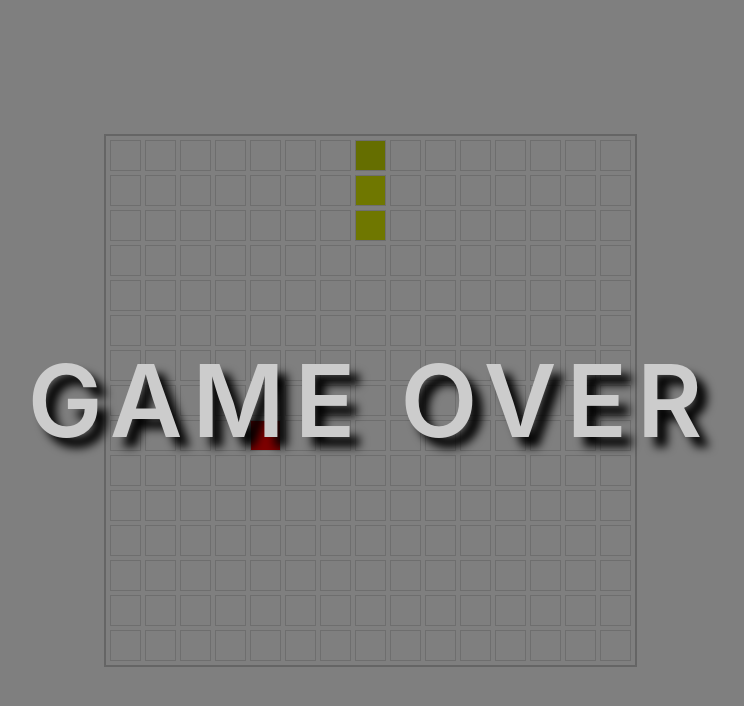
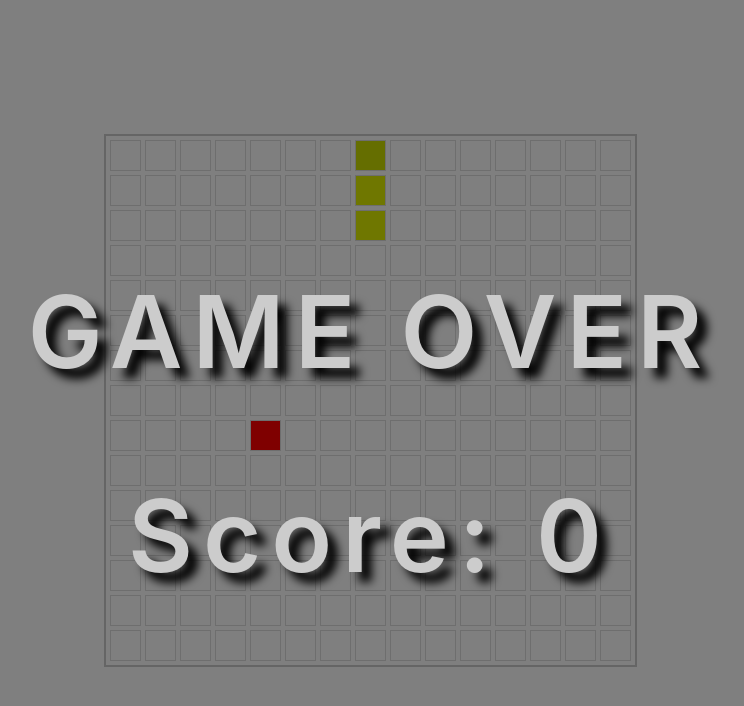
Before and after one commit to svlipatnikov/Snake, a React (Create React App) app: page / in a window 1280 px wide. Shown: the top 706 px of the page, without its empty margins (270-1014 px from the left). Built offline with nearby package versions, Linux system fonts and the light colour scheme.

Commit message:
Minor improvements

```diff
--- a/src/App.tsx
+++ b/src/App.tsx
@@ -1,11 +1,12 @@
-import React, { useEffect, useMemo, useRef, useState } from "react";
+import React, { useCallback, useEffect, useMemo, useRef, useState } from "react";
 import GameField from "./components/GameField";
 import { calcNextSnake, canChangeDirection, getNextApple, getNextHead, isCrashToBorder, isCrashToSnake, isEatApple } from "./helpers";
 import { ICell, IDirection, ISnake } from "./types";
 
 const COLUMNS = 15
 const ROWS = 15
-const SPEED_MS = 500
+const INIT_SPEED_MS = 500
+const DECREMENT_SPEED_MS = 20
 
 const snakeInit: ISnake = [
   { x: Math.ceil(COLUMNS / 2), y: ROWS - 2 },
@@ -21,6 +22,8 @@ enum IStatus {
 function App() {
   const [status, setStatus] = useState<IStatus>(IStatus.PLAY)
   const [snake, setSnake] = useState<ISnake>(snakeInit)
+  const [score, setScore] = useState<number>(0)
+  const [speed, setSpeed] = useState<number>(INIT_SPEED_MS)
 
   const timer = useRef(null)
   const apple = useRef<ICell>(getNextApple(snake, COLUMNS, ROWS))
@@ -31,6 +34,17 @@ function App() {
   const direction = useRef(IDirection.UP)
   const nextDirection = useRef(IDirection.UP)
 
+  const handleRestart = useCallback(() => {
+    setSnake(snakeInit)
+    setStatus(IStatus.PLAY)
+    setScore(0)
+    setSpeed(INIT_SPEED_MS)
+    apple.current = getNextApple(snakeInit, COLUMNS, ROWS)
+    direction.current = IDirection.UP
+    nextDirection.current = IDirection.UP
+  }, [])
+
+
   const keyActions: Record<React.KeyboardEvent['key'], () => void> = useMemo(() => ({
     'ArrowUp': () => nextDirection.current = IDirection.UP,
     'ArrowDown': () => nextDirection.current = IDirection.DOWN,
@@ -40,15 +54,21 @@ function App() {
 
   useEffect(() => {
     const handleKeyDown = (e: any) => {
-      const handle = keyActions[e.key]
-      handle?.()
+      if (status === IStatus.END) {
+        handleRestart()
+      } else {
+        const action = keyActions[e.key]
+        action?.()
+      }
     }
 
     window.addEventListener('keydown', handleKeyDown)
     return () => window.removeEventListener('keydown', handleKeyDown)
-  }, [keyActions])
+  }, [keyActions, status, handleRestart])
 
   useEffect(() => {
+    if (status === IStatus.END) return
+
     timer.current = setInterval(() => {
       // calc direction
       if (canChangeDirection(direction.current, nextDirection.current)) {
@@ -73,21 +93,18 @@ function App() {
       }
 
       // gen new Apple
-      if (isEat) apple.current = getNextApple(nextSnake, COLUMNS, ROWS)
+      if (isEat) {
+        setSpeed(s => s - DECREMENT_SPEED_MS)
+        setScore(s => s + 1)
+        apple.current = getNextApple(nextSnake, COLUMNS, ROWS)
+      }
 
       setSnake(nextSnake)
-    }, SPEED_MS)
+    }, speed)
 
     return () => clearInterval(timer.current)
-  }, [])
+  }, [speed, status])
 
-  const handleRestart = () => {
-    setSnake(snakeInit)
-    setStatus(IStatus.PLAY)
-    apple.current = getNextApple(snakeInit, COLUMNS, ROWS)
-    direction.current = IDirection.UP
-    nextDirection.current = IDirection.UP
-  }
 
   return (
     <div className="app-container">
@@ -99,8 +116,9 @@ function App() {
       />
 
       {status === IStatus.END && (
-        <div className="end-game" onClick={handleRestart}>
+        <div className="end-game">
           <h1>GAME OVER</h1>
+          <h2>{`Score: ${score}`}</h2>
         </div>
       )}
     </div>
--- a/src/index.css
+++ b/src/index.css
@@ -47,13 +47,16 @@ code {
   display: flex;
   justify-content: center;
   align-items: center;
+  flex-direction: column;
   background-color: rgba(0, 0, 0, 0.5);
 }
 
-.end-game h1 {
+.end-game h1,
+.end-game h2 {
   font-size: 100px;
   font-weight: 600;
   color: #ccc;
   letter-spacing: 10px;
   text-shadow: 10px 10px 10px #000;
+  margin-bottom: 0;
 }
```
